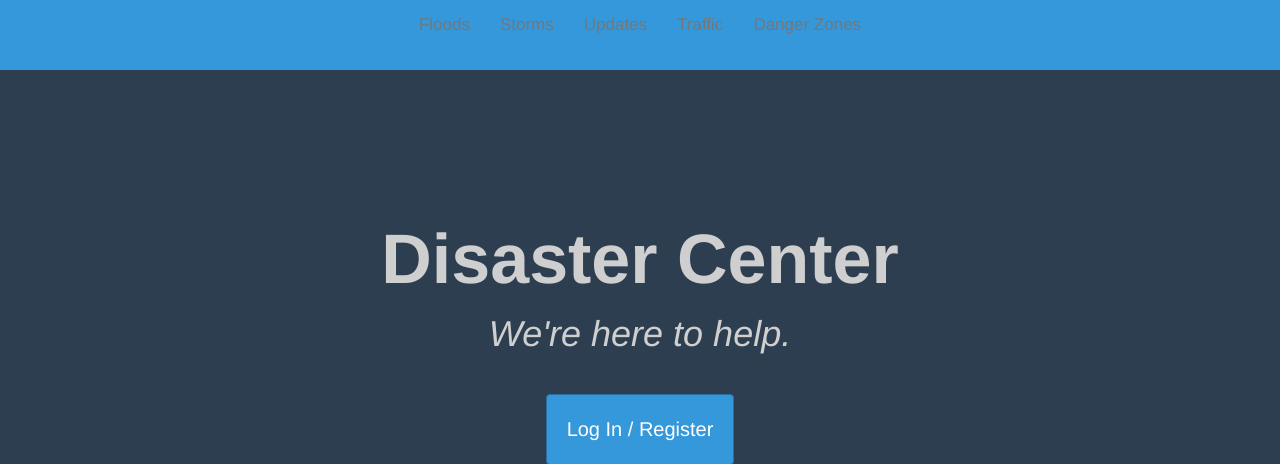
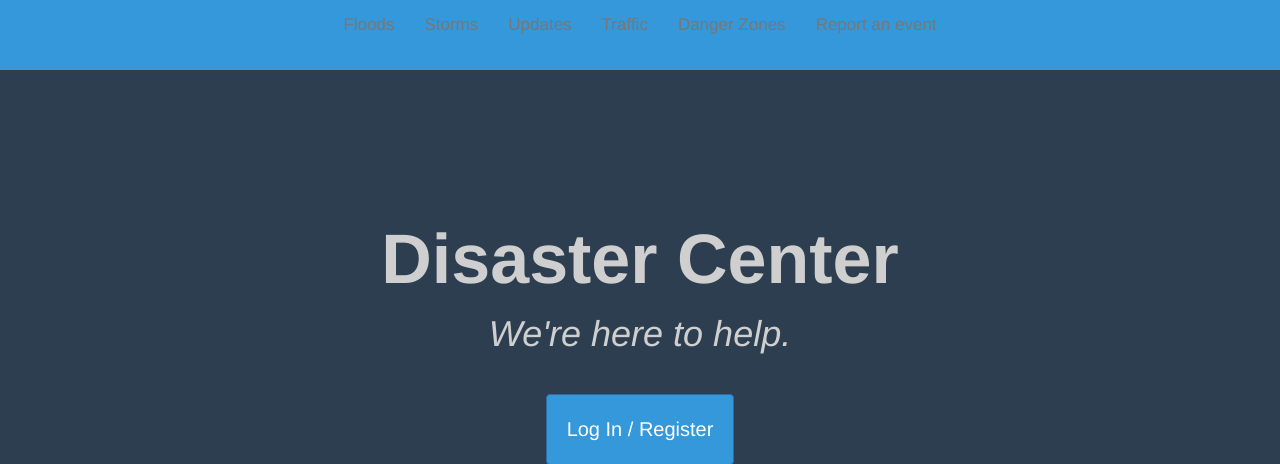
Before and after one commit to richard-parayno/disaster-center, a Django app: page / in a window 1280 px wide. Shown: the top 464 px of the page. Run offline with Django 3.2, Linux system fonts and the light colour scheme; some libraries are stand-ins or nearby versions.

Commit message:
added a menu item

```diff
--- a/disastercenter/disaster_center/templates/add-event.html
+++ b/disastercenter/disaster_center/templates/add-event.html
@@ -23,6 +23,7 @@
             <li><a href="{% url 'updates' %}">Updates</a></li>
             <li><a href="{% url 'traffic' %}">Traffic</a></li>
             <li><a href="{% url 'dangerzones' %}">Danger Zones</a></li>
+            <li><a href="{% url 'addevent' %}">Report an event</a></li>
           </ul>
         </div>
       </div>
--- a/disastercenter/disaster_center/templates/controlcenter.html
+++ b/disastercenter/disaster_center/templates/controlcenter.html
@@ -23,6 +23,7 @@
             <li><a href="{% url 'updates' %}">Updates</a></li>
             <li><a href="{% url 'traffic' %}">Traffic</a></li>
             <li><a href="{% url 'dangerzones' %}">Danger Zones</a></li>
+            <li><a href="{% url 'addevent' %}">Report an event</a></li>
           </ul>
         </div>
       </div>
--- a/disastercenter/disaster_center/templates/danger-zones.html
+++ b/disastercenter/disaster_center/templates/danger-zones.html
@@ -23,6 +23,7 @@
             <li><a href="{% url 'updates' %}">Updates</a></li>
             <li><a href="{% url 'traffic' %}">Traffic</a></li>
             <li><a href="{% url 'dangerzones' %}">Danger Zones</a></li>
+            <li><a href="{% url 'addevent' %}">Report an event</a></li>
           </ul>
         </div>
       </div>
--- a/disastercenter/disaster_center/templates/floods.html
+++ b/disastercenter/disaster_center/templates/floods.html
@@ -23,6 +23,7 @@
             <li><a href="{% url 'updates' %}">Updates</a></li>
             <li><a href="{% url 'traffic' %}">Traffic</a></li>
             <li><a href="{% url 'dangerzones' %}">Danger Zones</a></li>
+            <li><a href="{% url 'addevent' %}">Report an event</a></li>
           </ul>
         </div>
       </div>
--- a/disastercenter/disaster_center/templates/index.html
+++ b/disastercenter/disaster_center/templates/index.html
@@ -22,6 +22,7 @@
             <li><a href="{% url 'updates' %}">Updates</a></li>
             <li><a href="{% url 'traffic' %}">Traffic</a></li>
             <li><a href="{% url 'dangerzones' %}">Danger Zones</a></li>
+            <li><a href="{% url 'addevent' %}">Report an event</a></li>
           </ul>
         </div>
       </div>
--- a/disastercenter/disaster_center/templates/login.html
+++ b/disastercenter/disaster_center/templates/login.html
@@ -23,6 +23,7 @@
             <li><a href="{% url 'updates' %}">Updates</a></li>
             <li><a href="{% url 'traffic' %}">Traffic</a></li>
             <li><a href="{% url 'dangerzones' %}">Danger Zones</a></li>
+            <li><a href="{% url 'addevent' %}">Report an event</a></li>
           </ul>
         </div>
       </div>
--- a/disastercenter/disaster_center/templates/new-user.html
+++ b/disastercenter/disaster_center/templates/new-user.html
@@ -23,6 +23,7 @@
             <li><a href="{% url 'updates' %}">Updates</a></li>
             <li><a href="{% url 'traffic' %}">Traffic</a></li>
             <li><a href="{% url 'dangerzones' %}">Danger Zones</a></li>
+            <li><a href="{% url 'addevent' %}">Report an event</a></li>
           </ul>
         </div>
       </div>
--- a/disastercenter/disaster_center/templates/storms.html
+++ b/disastercenter/disaster_center/templates/storms.html
@@ -23,6 +23,7 @@
             <li><a href="{% url 'updates' %}">Updates</a></li>
             <li><a href="{% url 'traffic' %}">Traffic</a></li>
             <li><a href="{% url 'dangerzones' %}">Danger Zones</a></li>
+            <li><a href="{% url 'addevent' %}">Report an event</a></li>
           </ul>
         </div>
       </div>
--- a/disastercenter/disaster_center/templates/traffic.html
+++ b/disastercenter/disaster_center/templates/traffic.html
@@ -23,6 +23,7 @@
             <li><a href="{% url 'updates' %}">Updates</a></li>
             <li><a href="{% url 'traffic' %}">Traffic</a></li>
             <li><a href="{% url 'dangerzones' %}">Danger Zones</a></li>
+            <li><a href="{% url 'addevent' %}">Report an event</a></li>
           </ul>
         </div>
       </div>
--- a/disastercenter/disaster_center/templates/updates.html
+++ b/disastercenter/disaster_center/templates/updates.html
@@ -23,6 +23,7 @@
             <li><a href="{% url 'updates' %}">Updates</a></li>
             <li><a href="{% url 'traffic' %}">Traffic</a></li>
             <li><a href="{% url 'dangerzones' %}">Danger Zones</a></li>
+            <li><a href="{% url 'addevent' %}">Report an event</a></li>
           </ul>
         </div>
       </div>
```
Also changed, not shown: 3 other files.
